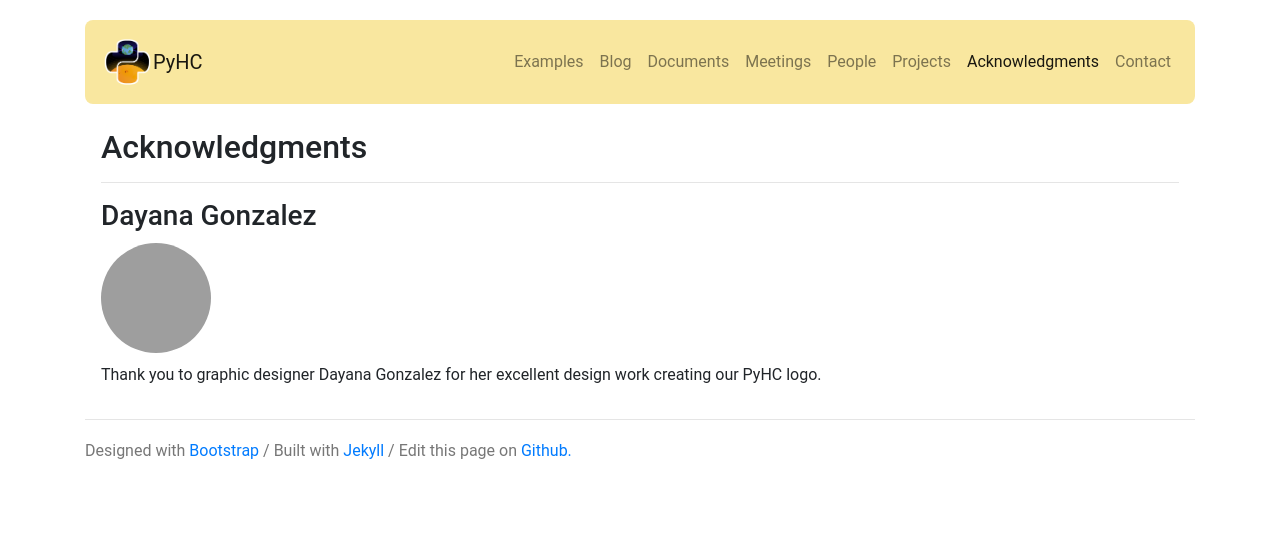
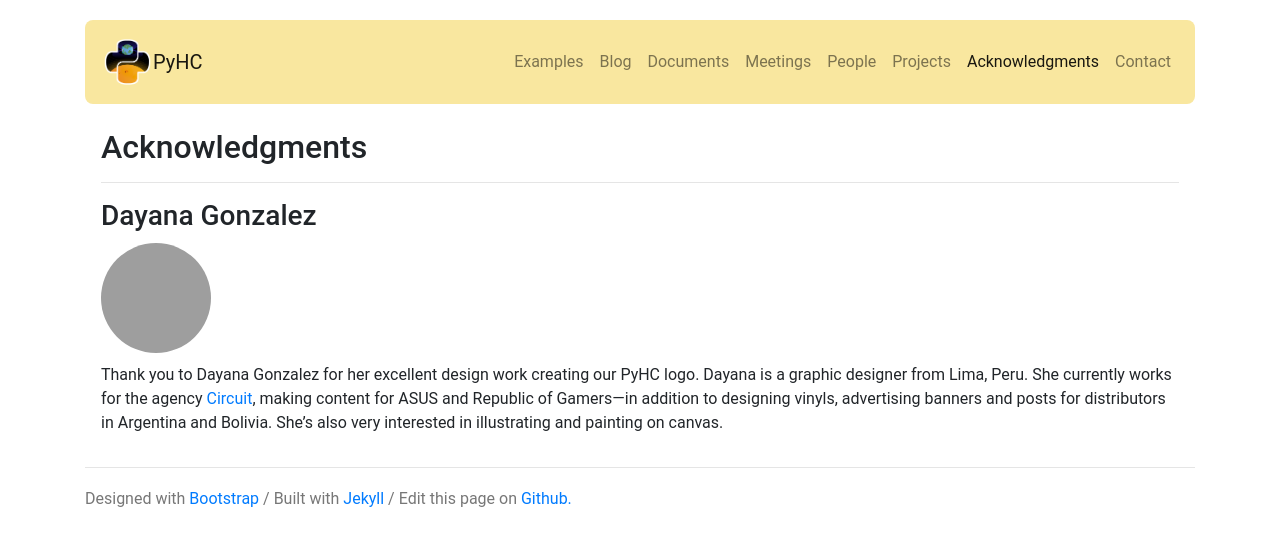
Before and after one commit to heliophysicsPy/heliophysicsPy.github.io, a Jekyll site: the page built from _pages/acknowledgments.md, in a window 1280 px wide. Shown: the top 546 px of the page. Built offline with Jekyll 4.4.1, drawn with Linux system fonts in a browser that asks for light colours; nearby versions of some CDN libraries; grey boxes are pictures that could not be loaded.

Commit message:
Update acknowledgment text

```diff
--- a/_pages/acknowledgments.md
+++ b/_pages/acknowledgments.md
@@ -10,4 +10,4 @@
         <img class="rounded-circle" src="https://mir-s3-cdn-cf.behance.net/user/115/3b9c81213088335.5f5fecaf9a4f8.jpg" alt="Dayana Gonzalez" width="110px" height="110px"/>
     </a>
 </div>
-Thank you to graphic designer Dayana Gonzalez for her excellent design work creating our PyHC logo.
+Thank you to Dayana Gonzalez for her excellent design work creating our PyHC logo. Dayana is a graphic designer from Lima, Peru. She currently works for the agency [Circuit](https://www.circuit.com.pe/), making content for ASUS and Republic of Gamers—in addition to designing vinyls, advertising banners and posts for distributors in Argentina and Bolivia. She's also very interested in illustrating and painting on canvas.
```
